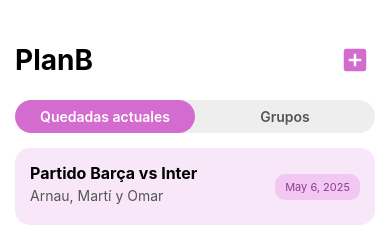
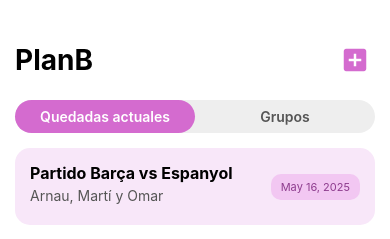
Before and after one commit to rogerguinon/plan-b, a React Native app: screen /Home in a window 390 px wide. Shown: the top 239 px of the page. Built offline with nearby package versions, Linux system fonts and the light colour scheme.

Commit message:
changed event name

```diff
--- a/src/screens/MainMenuScreen/MainMenuScreen.js
+++ b/src/screens/MainMenuScreen/MainMenuScreen.js
@@ -7,8 +7,8 @@ const tabs = ['Quedadas actuales', 'Grupos'];
 const mockEvents = [
   {
     id: '1',
-    title: 'Partido Barça vs Inter',
-    date: 'May 6, 2025',
+    title: 'Partido Barça vs Espanyol',
+    date: 'May 16, 2025',
     description: 'Arnau, Martí y Omar',
     participants: ['A', 'J'],
   },
```
